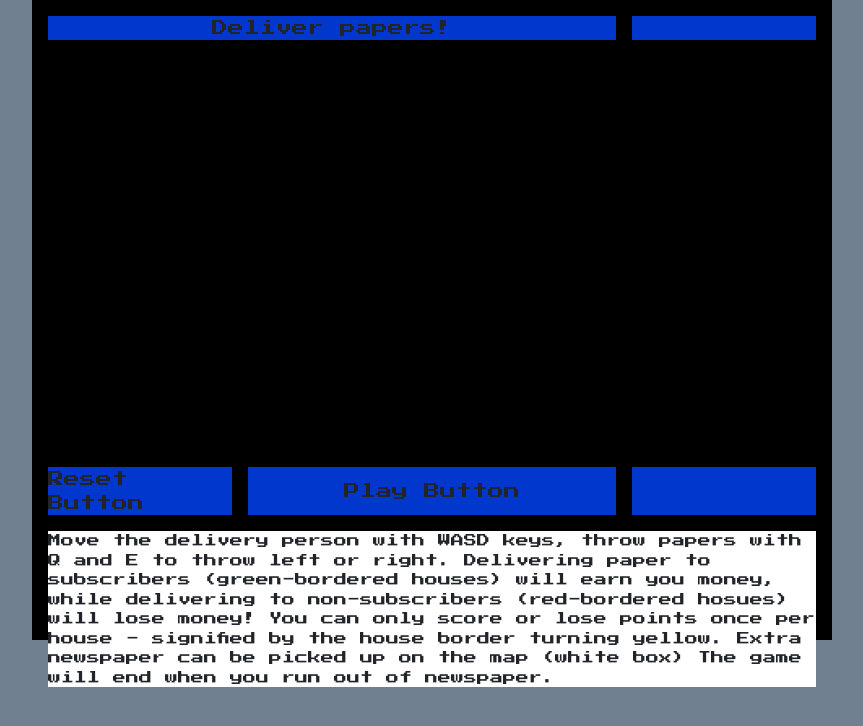
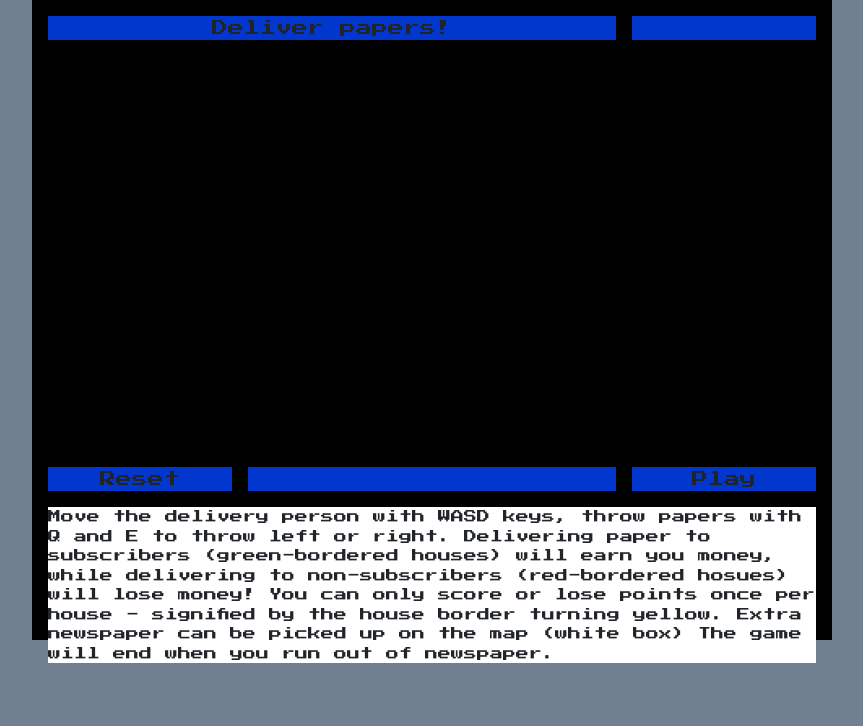
Before and after one commit to snacksident/Newsies-Rush, a plain HTML site: page index.html in a window 1280 px wide. Shown: the whole page, without its empty margins (208-1071 px from the left). Drawn offline with nearby package versions, Linux system fonts and the light colour scheme.

Commit message:
adjust language on start and reset buttons. rearrange a bit. more style to come

```diff
--- a/index.html
+++ b/index.html
@@ -12,6 +12,7 @@
         <title>Newsies Rush</title>
     </head>
     <body>
+        <header></header>
         <div id="container">
             <aside id="top-left">Deliver papers!</aside>
             <aside id="top-right">
@@ -20,14 +21,14 @@
             <main>
                 <canvas id="canvas"></canvas>
             </main>
-            <aside id="bottom-left" class="reset-button">
-                Reset Button
+            <aside id="bottom-left" class="reset-button round-button">
+                Reset
             </aside>
-            <aside id="bottom-center" class="play-button">
-                Play Button
+            <aside id="bottom-center">
+                <div class="score-board"></div>
             </aside>
-            <aside id="bottom-right">
-                <div class="score-board"></div>
+            <aside id="bottom-right" class="play-button round-button">
+                Play
             </aside>
             <aside id="footer">
                 <div class="directions">
```
